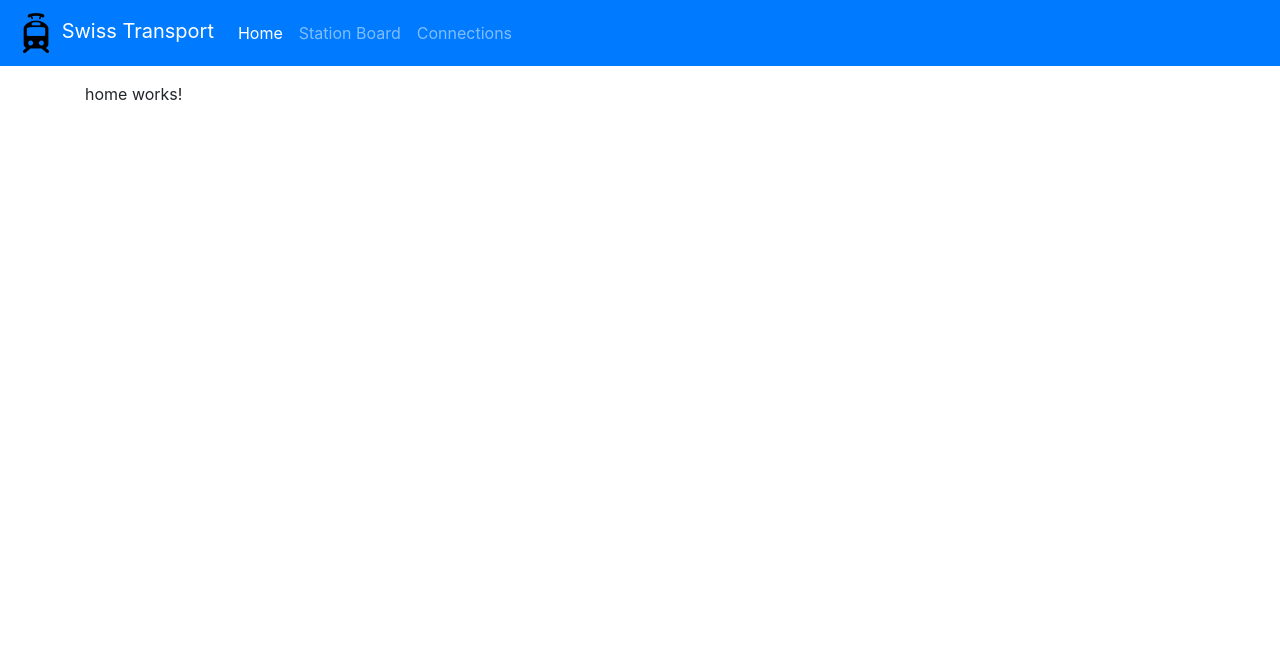
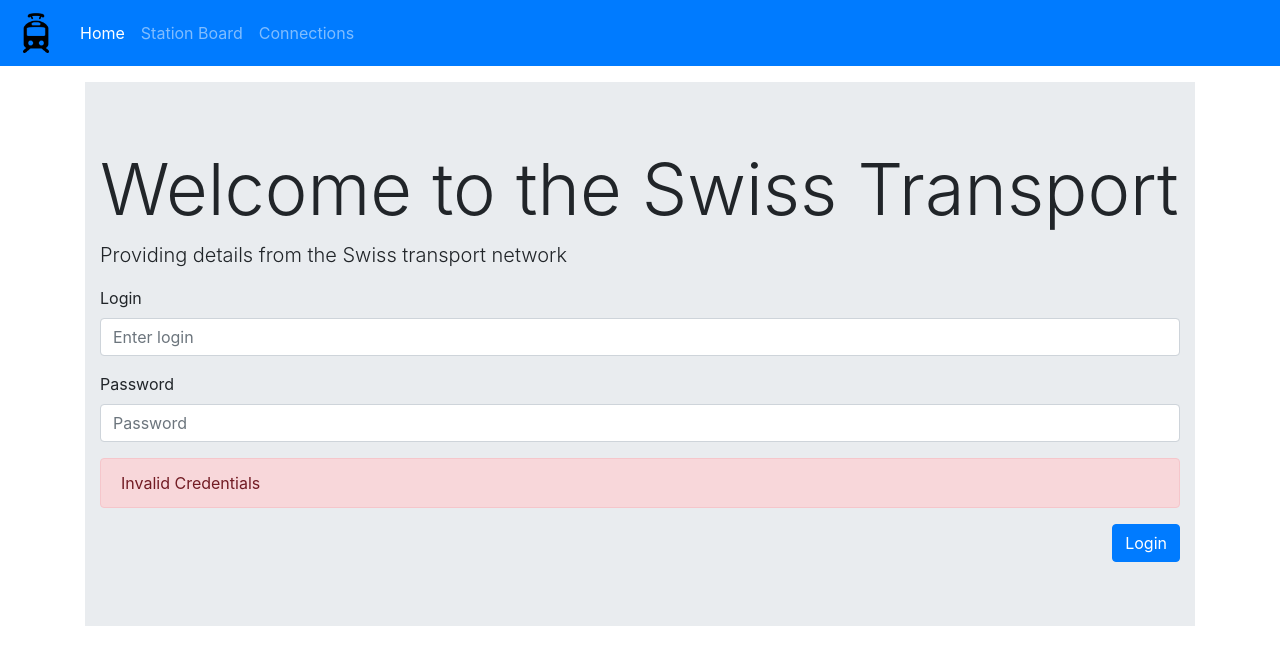
Before and after one commit to igor-h/public-transport, an Angular app: page /home in a window 1280 px wide. Shown: the top 664 px of the page. Built offline with nearby package versions, Linux system fonts and the light colour scheme.

Commit message:
new design to home

```diff
--- a/src/app/components/home/home.component.html
+++ b/src/app/components/home/home.component.html
@@ -1,3 +1,34 @@
-<p>
-  home works!
-</p>
+<div class="jumbotron jumbotron-fluid animated fadeIn fast">
+
+  <div class="container">
+    <h1 class="display-3">Welcome to the Swiss Transport</h1>
+    <p class="lead">Providing details from the Swiss transport network</p>
+
+
+  <div class="row">
+    <div class="col">
+      <form>
+        <div class="form-group">
+          <label for="inputLogin">Login</label>
+          <input type="text" class="form-control" id="inputLogin" aria-describedby="loginHelp" placeholder="Enter login">
+        </div>
+        <div class="form-group">
+          <label for="inputPassword">Password</label>
+          <input type="password" class="form-control" id="inputPassword" placeholder="Password">
+        </div>
+
+        <!-- if is invalid login-->
+        <div class="alert alert-danger" role="alert">
+            Invalid Credentials
+        </div>
+
+        <div class="float-right">
+            <button type="submit" class="btn btn-primary">Login</button>
+        </div>
+
+      </form>
+    </div>
+  </div>
+</div>
+
+</div>
--- a/src/app/components/shared/navbar/navbar.component.html
+++ b/src/app/components/shared/navbar/navbar.component.html
@@ -1,8 +1,10 @@
 <nav class="navbar navbar-expand-md navbar-dark bg-primary">
 
   <a class="navbar-brand" href="#">
-      <img src="assets/img/tram.png" width="40" height="40" alt=""> Swiss Transport
+      <img src="assets/img/tram.png" width="40" height="40" alt="">
   </a>
+
+  <!-- Responsive for phones-->
   <button class="navbar-toggler" type="button" data-toggle="collapse" data-target="#navbarSupportedContent" aria-controls="navbarSupportedContent" aria-expanded="false" aria-label="Toggle navigation">
     <span class="navbar-toggler-icon"></span>
   </button>
```
